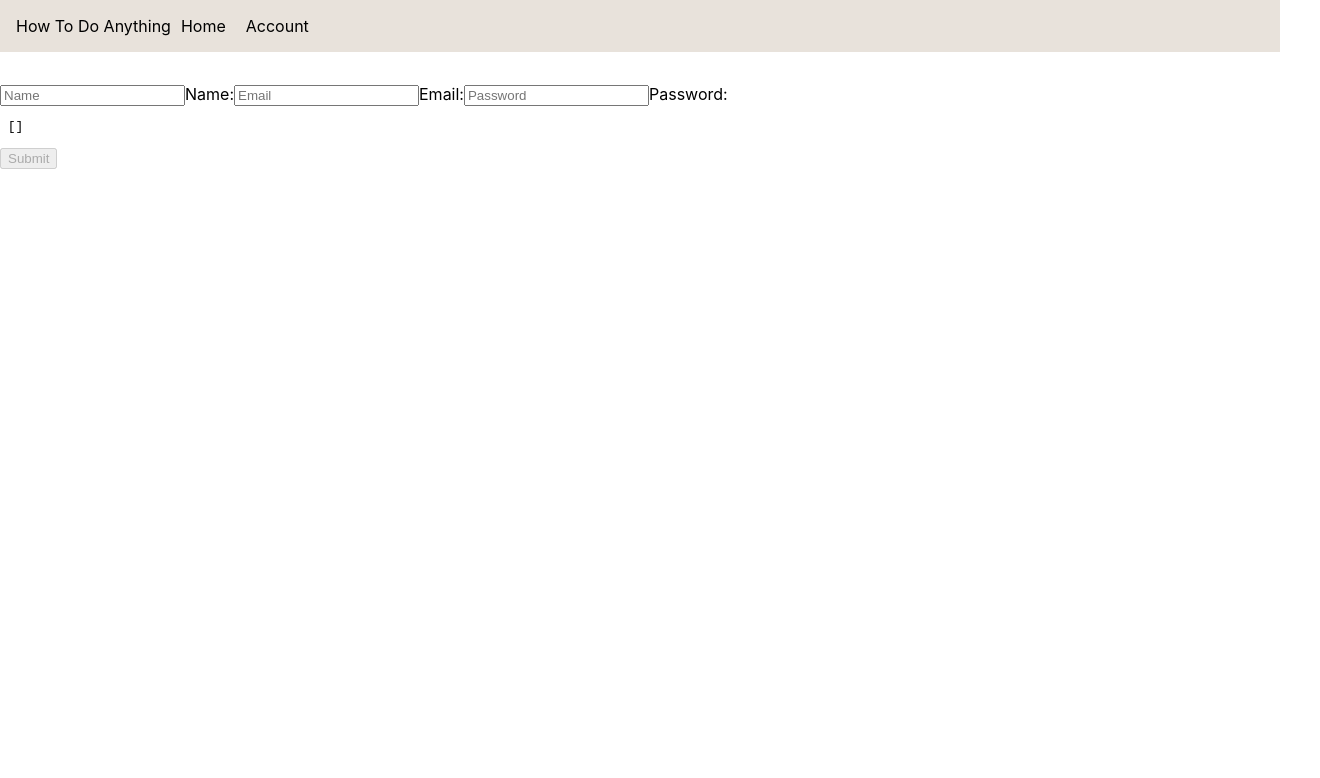
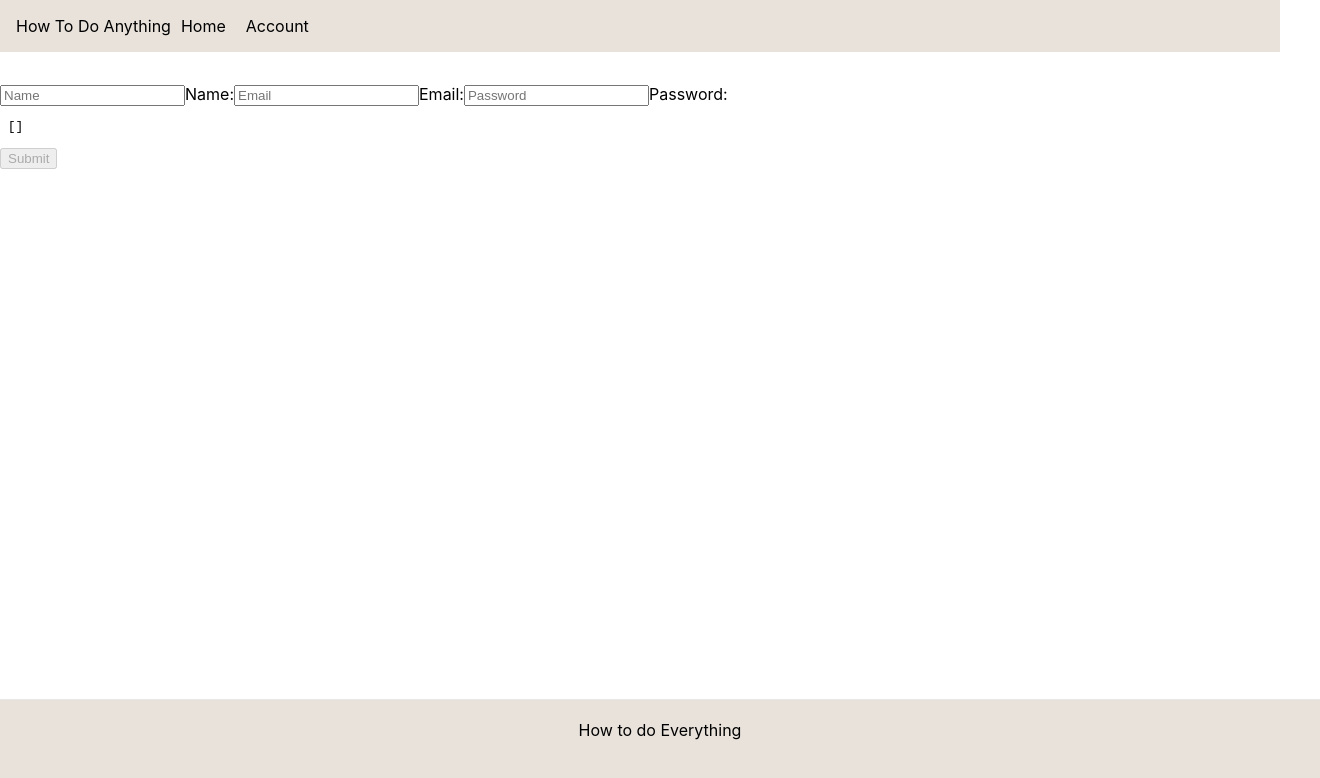
Before and after one commit to How-To-1/Front-End-Web, a React (Create React App) app in the folder how-to-app/: page / in a window 1280 px wide. Shown: the top 778 px of the page, 1320 px wide, since content can reach past the window. Built offline with nearby package versions, Linux system fonts and the light colour scheme.

Commit message:
Footer with minor styling

```diff
--- a/how-to-app/src/App.js
+++ b/how-to-app/src/App.js
@@ -3,6 +3,7 @@ import logo from './logo.svg';
 import './App.css';
 import SignUpPage from './components/SignUpPage.js'
 import Header from './components/Header.js'
+import Footer from './components/Footer.js'
 
 
 function App() {
@@ -12,6 +13,7 @@ function App() {
       <div>
         <SignUpPage />
       </div>
+        <Footer />
     </div>
   );
 }
--- /dev/null
+++ b/how-to-app/src/components/Footer.js
@@ -0,0 +1,37 @@
+import React from 'react'
+import styled from 'styled-components'
+
+
+const FooterStyle =styled.div`
+    background-color: #e8e2db;
+    border-top: 1px solid #E7E7E7;
+    text-align: center;
+    padding: 20px;
+    position: fixed;
+    left: 0;
+    bottom: 0;
+    height: 60px;
+    width: 100%;
+`
+
+const GhostSpacing=styled.div`
+    display: block;
+    padding: 20px;
+    height: 60px;
+    width: 100%;
+`
+
+
+const Footer=() => {
+
+    return(
+        <div>
+            <GhostSpacing />
+            <FooterStyle>
+                How to do Everything
+            </FooterStyle>
+        </div>
+    )
+}
+
+export default Footer
```
